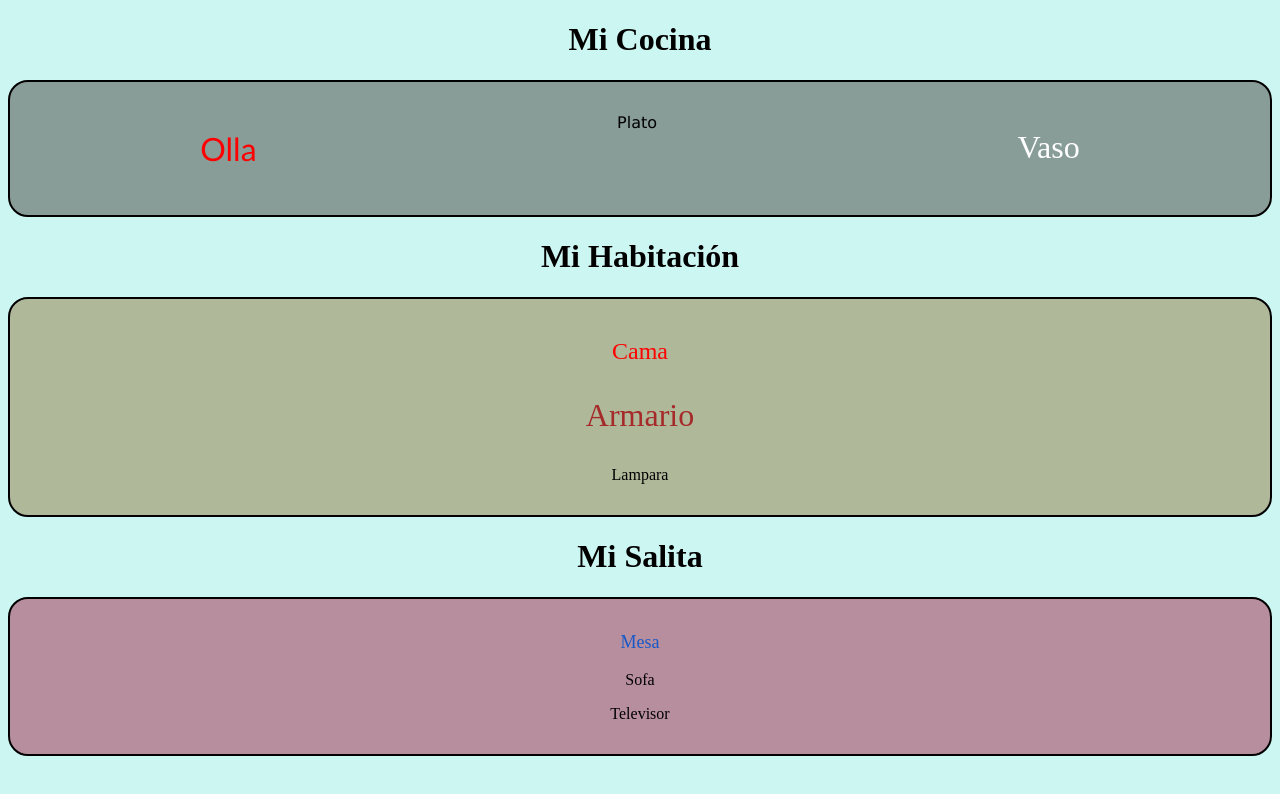
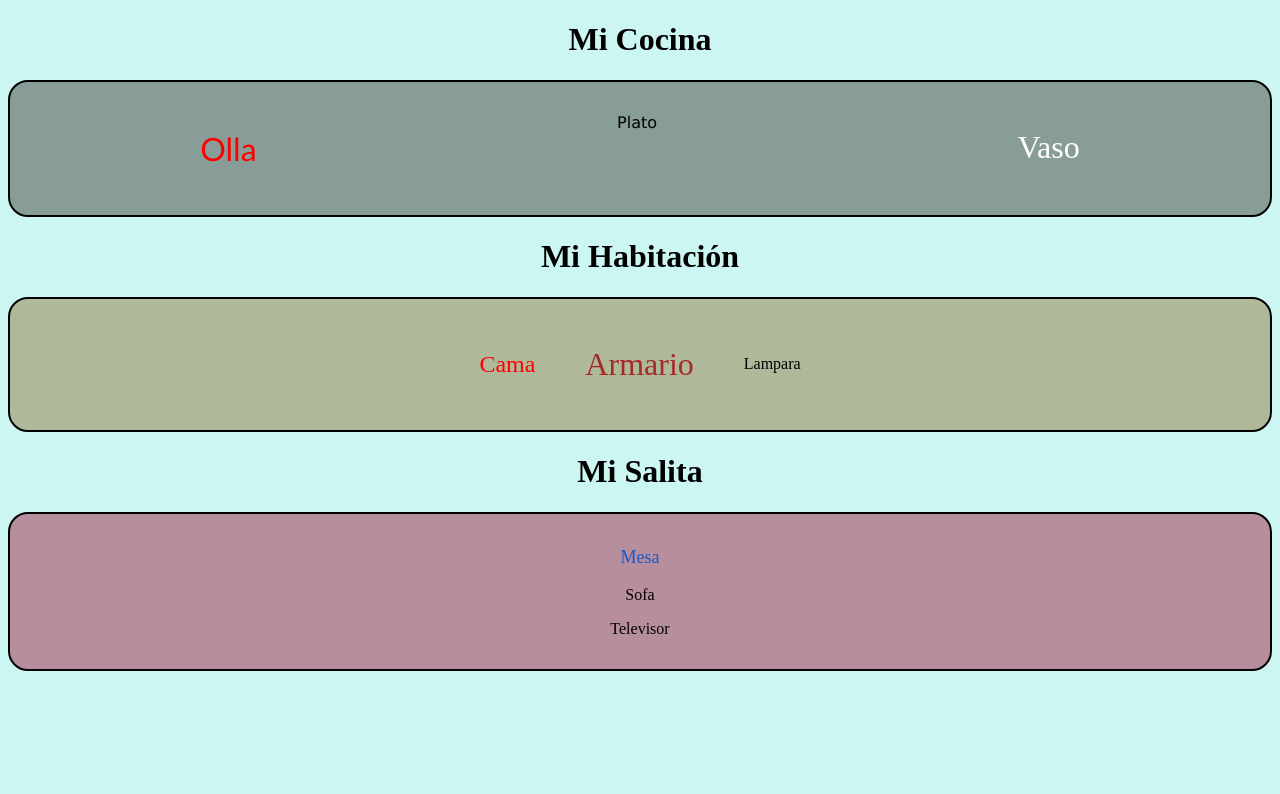
Before and after one commit to Nano5402/BEM-PUNTO-D, a plain HTML site: page index.html in a window 1280 px wide. Drawn offline with Linux system fonts and the light colour scheme.

Commit message:
tercer commit:Dónde: modifica .bedroom con  display: flex;     flex-direction: row;     justify-content: center;     align-items: center; karol

```diff
--- a/style.css
+++ b/style.css
@@ -83,8 +83,12 @@ h1{
     padding: 15px;
     border-radius: 20px;
     text-align: center;
+    display: flex;            /* ✅ Nuevo */
+    flex-direction: row;      /* ✅ Los hijos en fila */
+    justify-content: center;  /* ✅ Centrado horizontal */
+    align-items: center;      /* ✅ Centrado vertical */
+    gap: 50px;                /* Espacio */
 }
-
 /* Estilo base para la cama: texto blanco */
 .bedroom__cama{
     color: white;
```
